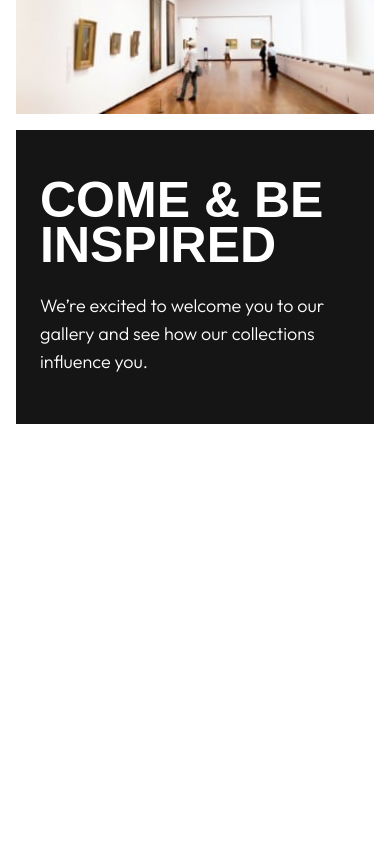
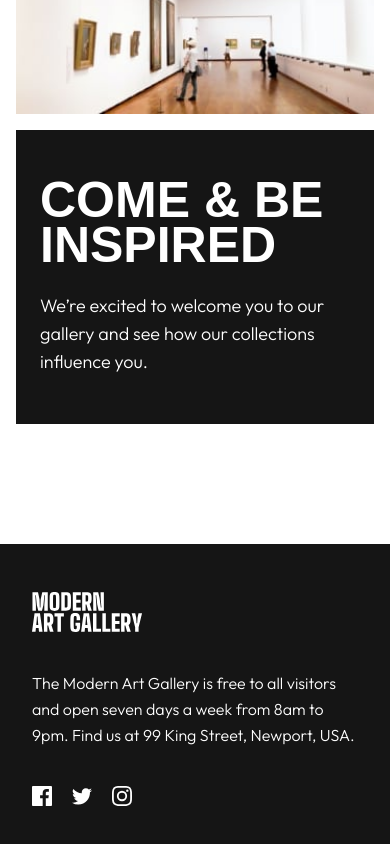
Before and after one commit to Orliland/art-gallery-website, a React (Vite) app: page / in a window 390 px wide. Shown: the part 2036-2880 px from the top of the page. Before the commit the page ends 2460 px from the top, so only its background shows below. Built offline with nearby package versions, Linux system fonts and the light colour scheme; a web font is replaced by a local one.

Commit message:
add footer component and mobile styles

```diff
--- a/src/App.jsx
+++ b/src/App.jsx
@@ -2,12 +2,14 @@ import "./App.css";
 
 import Hero from "./layout/Hero";
 import Grid from "./layout/Grid";
+import Footer from "./layout/Footer";
 
 function App() {
   return (
     <main className="main">
       <Hero />
       <Grid />
+      <Footer isDark={true} />
     </main>
   );
 }
--- /dev/null
+++ b/src/components/SocialLinks/index.jsx
@@ -0,0 +1,39 @@
+import "./sociallinks.css";
+
+import FacebookIcon from "../../assets/icon-facebook.svg";
+import TwitterIcon from "../../assets/icon-twitter.svg";
+import InstagramIcon from "../../assets/icon-instagram.svg";
+
+function Link({ icon, href, alt }) {
+  return (
+    <li className="links__item">
+      <a className="links__link" href={href}>
+        <img className="links__icon" src={icon} alt={alt} />
+      </a>
+    </li>
+  );
+}
+
+function SocialLinks() {
+  return (
+    <ul className="links">
+      <Link
+        icon={FacebookIcon}
+        href="https://www.facebook.com"
+        alt="Follow us on Facebook"
+      />
+      <Link
+        icon={TwitterIcon}
+        href="https://www.twitter.com"
+        alt="Follow us on Twitter"
+      />
+      <Link
+        icon={InstagramIcon}
+        href="https://www.instagram.com"
+        alt="Follow us on Instagram"
+      />
+    </ul>
+  );
+}
+
+export default SocialLinks;
--- /dev/null
+++ b/src/components/SocialLinks/sociallinks.css
@@ -0,0 +1,14 @@
+.links {
+  display: flex;
+  align-items: center;
+  gap: 2rem;
+
+  list-style: none;
+}
+
+/* Add hover styles */
+
+.link_icon {
+  width: 2rem;
+  height: 2rem;
+}
--- a/src/index.css
+++ b/src/index.css
@@ -60,6 +60,14 @@
   letter-spacing: 0;
 }
 
+.footer-text {
+  font-family: var(--outfit);
+  font-size: 1.6rem;
+  font-weight: 300;
+  line-height: 2.6rem;
+  letter-spacing: 0;
+}
+
 @media (min-width: 1024px) {
   .body-text {
     font-size: 2.2rem;
--- /dev/null
+++ b/src/layout/Footer/footer.css
@@ -0,0 +1,22 @@
+.footer {
+  display: flex;
+  flex-direction: column;
+  gap: 3.8rem;
+  align-items: flex-start;
+
+  padding: 4.8rem 3.2rem;
+  background-color: var(--gold);
+
+  color: var(--almost-black);
+}
+
+.footer.is-dark {
+  background-color: var(--almost-black);
+
+  color: var(--white);
+}
+
+.footer__logo {
+  width: auto;
+  height: 4rem;
+}
--- /dev/null
+++ b/src/layout/Footer/index.jsx
@@ -0,0 +1,25 @@
+import "./footer.css";
+
+import LogoLight from "../../assets/logo-light.svg";
+import LogoDark from "../../assets/logo-dark.svg";
+
+import SocialLinks from "../../components/SocialLinks";
+
+function Footer({ isDark }) {
+  return (
+    <footer className={`footer ${isDark ? "is-dark" : ""}`}>
+      <img
+        className="footer__logo"
+        src={isDark ? LogoLight : LogoDark}
+        alt="Modern Art Gallery Logo"
+      />
+      <p className="footer__description footer-text">
+        The Modern Art Gallery is free to all visitors and open seven days a
+        week from 8am to 9pm. Find us at 99 King Street, Newport, USA.
+      </p>
+      <SocialLinks />
+    </footer>
+  );
+}
+
+export default Footer;
```
